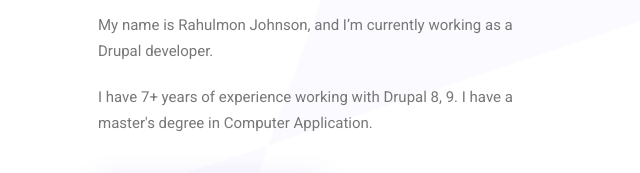
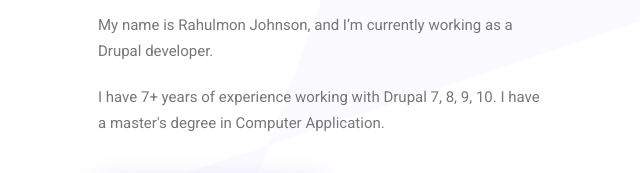
Before and after one commit to rahulmonjohns/portfolio, a plain HTML site: page index.html in a window 1280 px wide. Shown: the part 997-1170 px from the top of the page, 557-1197 px from the left. Drawn offline with Linux system fonts and the light colour scheme; some packages are replaced by stand-ins of ours; files whose address does not match are found by name.

Commit message:
Update index.html

```diff
--- a/index.html
+++ b/index.html
@@ -126,7 +126,7 @@
   }
 
   document.getElementById("experience").innerHTML =
-    `I have ${years}+ years of experience working with Drupal 8, 9. I have a master's degree in Computer Application.`;
+    `I have ${years}+ years of experience working with Drupal 7, 8, 9, 10. I have a master's degree in Computer Application.`;
 </script>
 
 						<a class="primary_btn" href="/portfolio/rahul_resume.pdf" target="_blank"><span>Download Resume</span></a>
```
